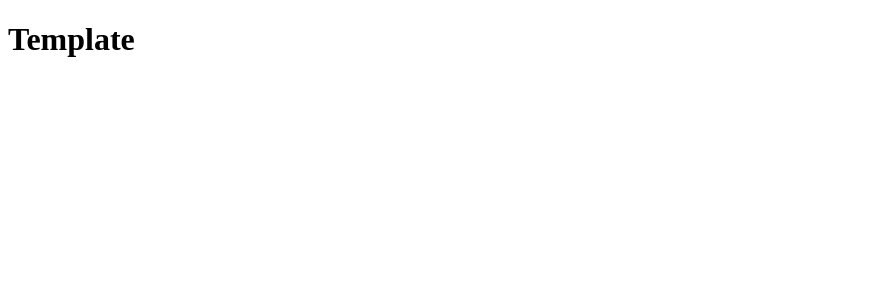
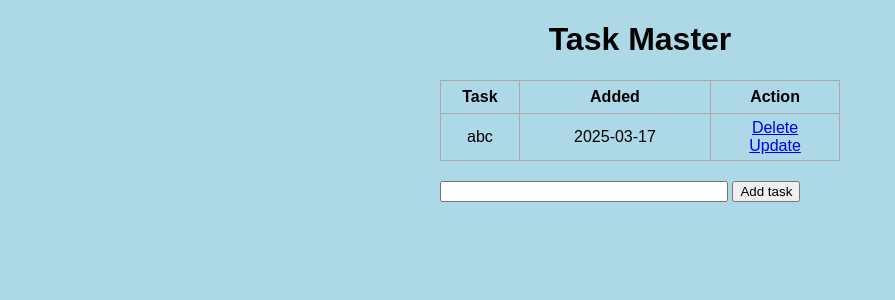
Before and after one commit to robertorincos/LabEngSW, a Flask app: page / in a window 1280 px wide. Shown: the top 300 px of the page, without its empty margins (0-895 px from the left). Run offline with Flask 2, Linux system fonts and the light colour scheme; data comes from the database, SQL or seed files in the repository; both versions use the stored data as it was after the commit.

Commit message:
atualização

```diff
--- a/app.py
+++ b/app.py
@@ -1,10 +1,63 @@
-from flask import Flask, render_template
+from flask import Flask, render_template, url_for, request, redirect
+from flask_sqlalchemy import SQLAlchemy
+from datetime import datetime
 
-app =Flask(__name__)
+app = Flask(__name__)
+app.config['SQLALCHEMY_DATABASE_URI'] = 'sqlite:///test.db'
+db = SQLAlchemy(app)
 
-@app.route('/')
+class Todo(db.Model):
+    id = db.Column(db.Integer, primary_key=True)
+    content = db.Column(db.String(200), nullable=False)
+    date_created = db.Column(db.DateTime, default=datetime.utcnow)
+    def __repr__(self):
+        return '<Task %r>' % self.id
+
+
+@app.route('/', methods=['POST', 'GET'])
 def index():
-    return render_template('index.html')
+    if request.method == 'POST':
+        task_content = request.form['content']
+        #task_content é o conteudo do form
+        new_task = Todo(content=task_content)
+
+        try:
+            db.session.add(new_task)
+            db.session.commit()
+            return redirect('/')
+        except:
+            return 'Error adding task'
+
+    else:
+        tasks = Todo.query.order_by(Todo.date_created).all()
+        #ordena e mostra todo database criado
+        return render_template('index.html', tasks=tasks)
+
+@app.route('/delete/<int:id>')
+def delete(id):
+    task_delete = Todo.query.get_or_404(id)
+
+    try:
+        db.session.delete(task_delete)
+        db.session.commit()
+        return redirect('/')
+    except:
+        return'error in delete'
+
+@app.route('/update/<int:id>', methods=['GET', 'POST'])
+def update(id):
+    task = Todo.query.get_or_404(id)
+
+    if request.method == 'POST':
+        task.content = request.form['content']
+        try:
+            db.session.commit()
+            return redirect('/')
+        except:
+            return'update error'
+    else:
+        return render_template('update.html', task=task)
+
 
 if __name__ == "__main__":
     app.run(debug=True)
--- a/static/css/main.css
+++ b/static/css/main.css
@@ -1,4 +1,36 @@
-body {
+body, html {
     margin: 0;
     font-family: sans-serif;
+    background-color: lightblue;
 }
+
+.content {
+    margin: 0 auto;
+    width: 400px;
+}
+
+table, td, th {
+    border: 1px solid #aaa;
+}
+
+table {
+    border-collapse: collapse;
+    width: 100%;
+}
+
+th {
+    height: 30px;
+}
+
+td {
+    text-align: center;
+    padding: 5px;
+}
+
+.form {
+    margin-top: 20px;
+}
+
+#content {
+    width: 70%;
+}
--- a/templates/base.html
+++ b/templates/base.html
@@ -3,7 +3,8 @@
 <head>
     <meta charset="UTF-8">
     <meta name="viewport" content="width=device-width, initial-scale=1.0">
-    <link rel="stylesheet" href=""
+    <meta http-equiv="X-UA-Compatible" content="ie=edge">
+    <link rel="stylesheet" href="{{ url_for('static', filename='css/main.css') }}">
     {% block head %}{% endblock %}
 </head>
 <body>
--- a/templates/index.html
+++ b/templates/index.html
@@ -1,9 +1,36 @@
-{% extends 'base.html'%}
-
+{% extends 'base.html' %}
 {% block head %}
-
+<title>Fazer coisas</title>
 {% endblock %}
 
 {% block body %}
-<h1>Template</h1>
+<div class="content">
+	<h1 style="text-align: center">Task Master</h1>
+
+	<table style="border: 1px solid #aaa; border-collapse: collapse; width: 100%;">
+		<tr style="border: 1px solid #aaa; height: 30px;">
+		<!-- aqui criamos a tabela e rows-->
+			<th>Task</th>
+			<th>Added</th>
+			<th>Action</th>
+		</tr>
+		{% for task in tasks %}
+			<tr>
+				<td style="text-align: center; padding: 5px;">{{ task.content }}</td>
+				<td style="text-align: center; padding: 5px;">{{ task.date_created.date() }}</td>
+				<td style="text-align: center; padding: 5px;">
+					<a href="/delete/{{task.id}}">Delete</a>
+					<br>
+					<a href="/update/{{task.id}}">Update</a>
+				</td>
+			</tr>
+		{% endfor %}
+	</table>
+
+	<form style="margin-top: 20px;" action="/" method="POST">
+		<input type="text" name="content" id="content">
+		<input type="submit" value="Add task">
+	</form>
+</div>
+
 {% endblock %}
```
Also changed, not shown: templates/update.html (added, +18 -0 lines), test.db (added).
